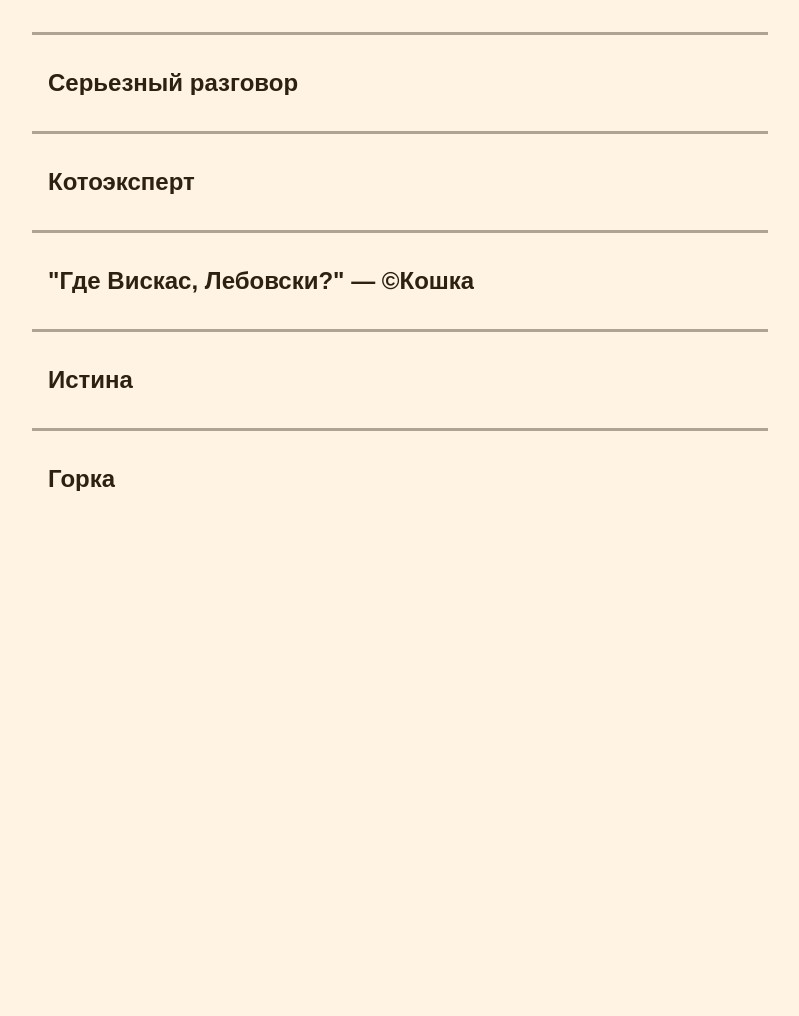
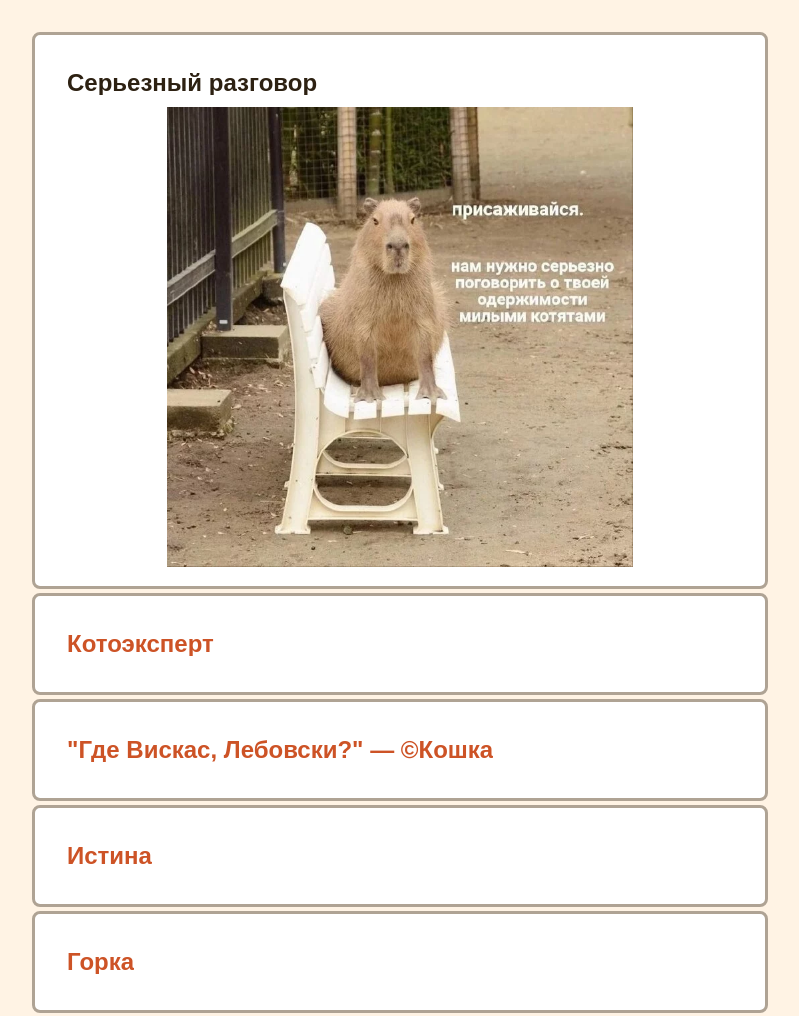
Before and after one commit to Illia-Sakharau/cssBayan, a plain HTML site: page cssBayan/index.html in a window 1280 px wide. Shown: the whole page, without its empty margins (240-1039 px from the left). Before the commit the page ends 800 px from the top, so only its background shows below. Drawn offline with Linux system fonts and the light colour scheme.

Commit message:
fix: behavior and style (Fri Mar 10 18:11:27 +04 2023)

```diff
--- a/cssBayan/style.css
+++ b/cssBayan/style.css
@@ -16,7 +16,7 @@ table, caption, tbody, tfoot, thead, tr, th, td {
   vertical-align: baseline;
   font-family:sans-serif;
   transition: 0.5s ease-in-out;
-  color: #2D2112;
+  color: #CD5326;
 }
 
 /* Исправление стандартных стилей браузера */
@@ -44,15 +44,18 @@ table {
 
 /* Стили для bayan */
 .bayan {
-    max-width: 768px;
-    margin: 32px auto;
+    max-width: 48rem;
+    margin: 2rem auto;
 }
 
 
 
+
 .bayan-item {
-    border-top: #AFA394 solid;
-    margin: 0 16px;
+    border: #AFA394 solid;
+    border-radius: 0.5rem;
+    margin: 0.25rem 1rem;
+    background-color: #fff;
 
 }
 
@@ -65,54 +68,70 @@ table {
 
 .bayan-label {
     cursor: pointer;
-    padding: 16px;
+    padding: 1rem 2rem;
     display: block;
 }
+.bayan-item:active .bayan-label{
+    opacity: 0.5;
+}
+
 
 .bayan-header {
     width: 100%;
     display: flex;
     justify-content:space-between;
-    margin-top: 16px;
+    margin-top: 1rem;
 }
 
+
 .bayan-title {
-    font-size: 24px;
-    margin: 4px 0;
+    font-size: 1.5rem;
+    margin: 0.25rem 0;
     font-weight:bold;
     white-space: nowrap;
     overflow: hidden;
     text-overflow: ellipsis;
 }
+.bayan:hover .bayan-title{
+    color: #2D2112;
+}
+.bayan-input:checked ~ .bayan-label > .bayan-header > .bayan-title {
+    color: #2D2112;
+}
+.bayan-item:active .bayan-title{
+    color: #CD5326;
+}
 
 .bayan-icon {
-    width: 32px;
-    height: 32px;
+    width: 2rem;
+    height: 2rem;
     opacity: 0;
 }
 .bayan:hover .bayan-icon {
     opacity: 1;
 }
+.bayan-input:checked ~ .bayan-label > .bayan-header > .bayan-icon {
+    transform: rotate(45deg);
+}
+.bayan-label:hover .bayan-icon {
+    transform: rotate(45deg);
+}
 
 
 .bayan-img {
-    width: 0px;
+    width: 0;
     margin: 0 auto;
-
 }
 .bayan-input:checked ~ .bayan-label > .bayan-img {
-    width: 50%;
-    margin-top: 8px;
+    width: 70%;
+    margin-top: 0.5rem;
 }
 .bayan-label:hover > .bayan-img {
-    width: 50%;
-    margin-top: 8px;
+    width: 70%;
+    margin-top: 0.5rem;
 }
+
 
 .bayan-img > img{
     width: 100%;
 }
-
-.bayan-input:checked ~ .bayan-label > .bayan-header > .bayan-icon {
-    transform: rotate(45deg);
-}
```
Also changed, not shown: cssBayan/index.html (+1 -1 lines).
